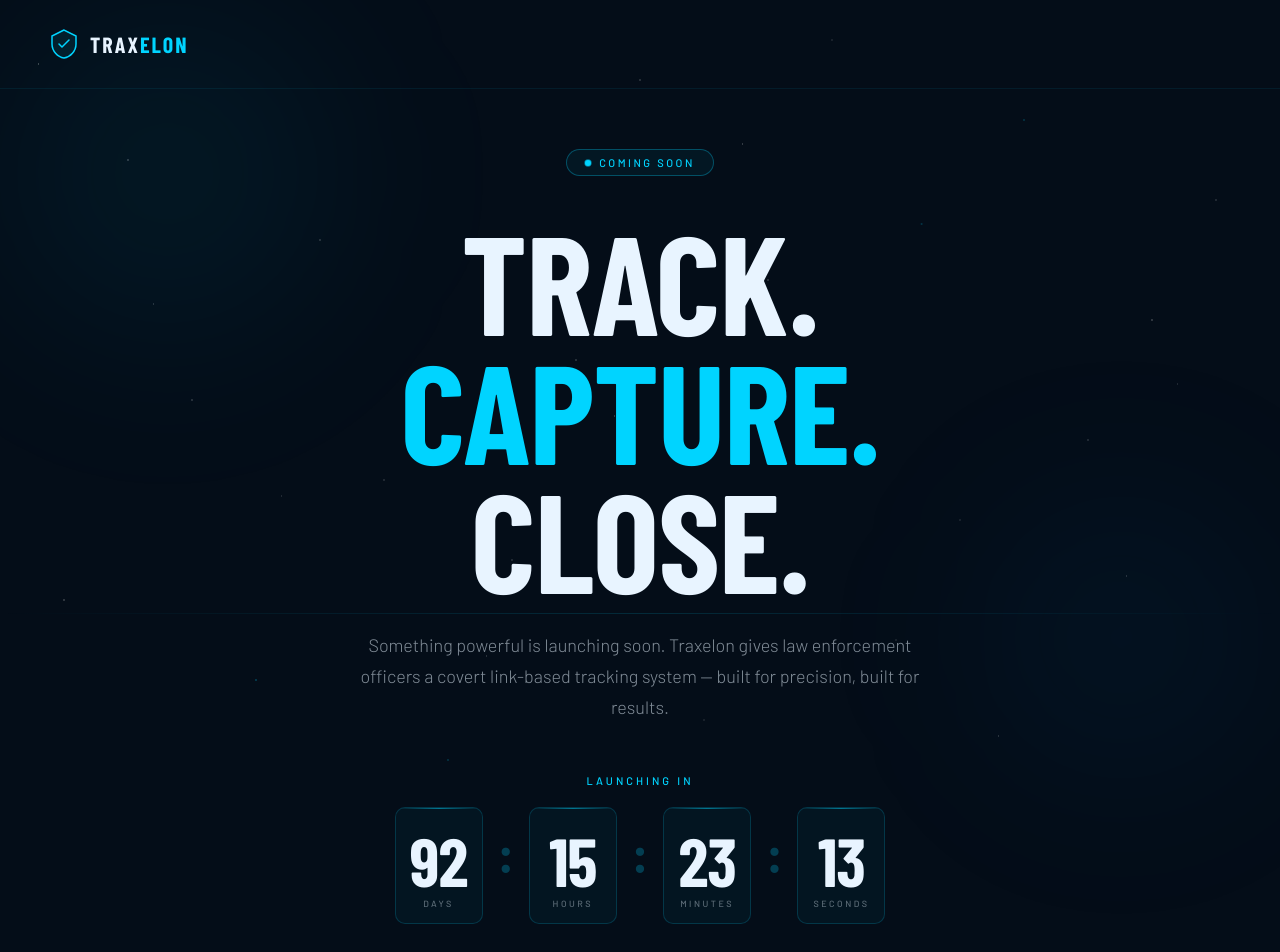
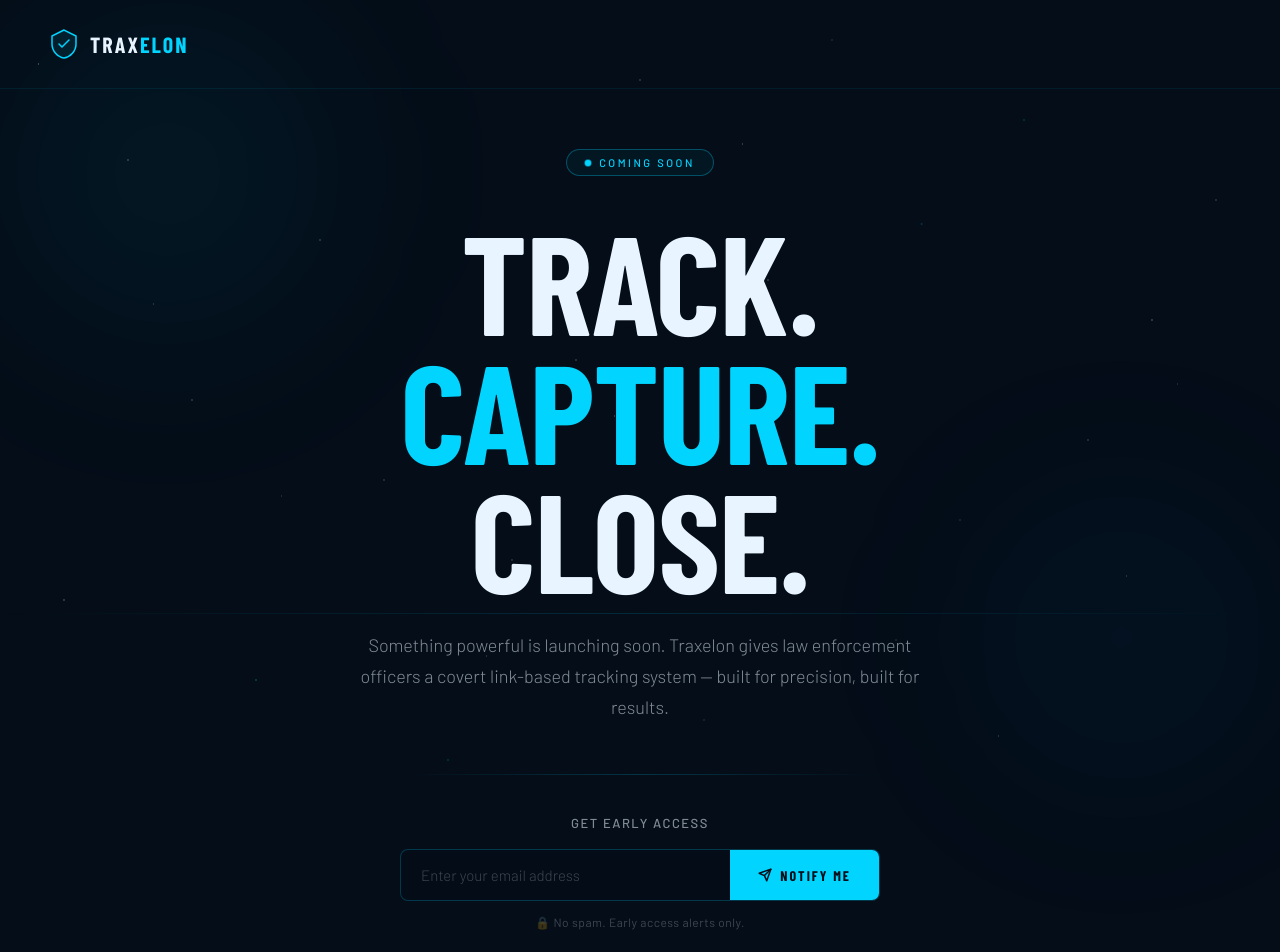
Before and after one commit to ShamaLopes10/traxelon-soon, a React (Vite) app: page / in a window 1280 px wide. Shown: the top 952 px of the page. Built offline with nearby package versions, Linux system fonts and the light colour scheme; a web font is replaced by a local one.

Commit message:
Update ComingSoonPage.jsx

```diff
--- a/src/pages/ComingSoonPage.jsx
+++ b/src/pages/ComingSoonPage.jsx
@@ -136,17 +136,6 @@ export default function ComingSoonPage() {
           a covert link-based tracking system — built for precision, built for results.
         </p>
 
-        {/* Countdown */}
-        <div className="countdown-label">Launching In</div>
-        <div className="countdown">
-          <CountUnit value={d} label="Days" />
-          <div className="count-sep">:</div>
-          <CountUnit value={h} label="Hours" />
-          <div className="count-sep">:</div>
-          <CountUnit value={m} label="Minutes" />
-          <div className="count-sep">:</div>
-          <CountUnit value={s} label="Seconds" />
-        </div>
 
         {/* Divider */}
         <div className="divider" />
```
